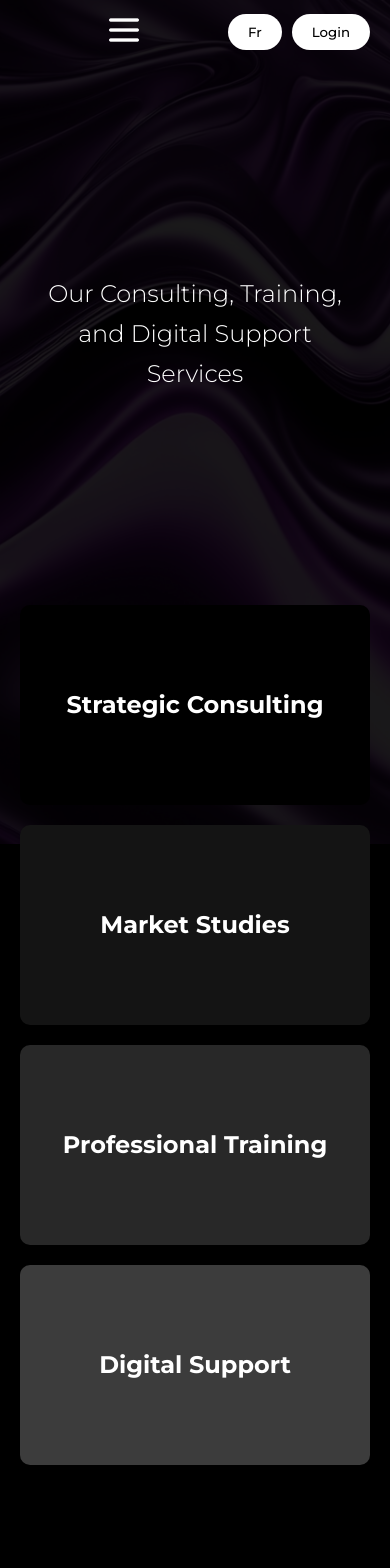
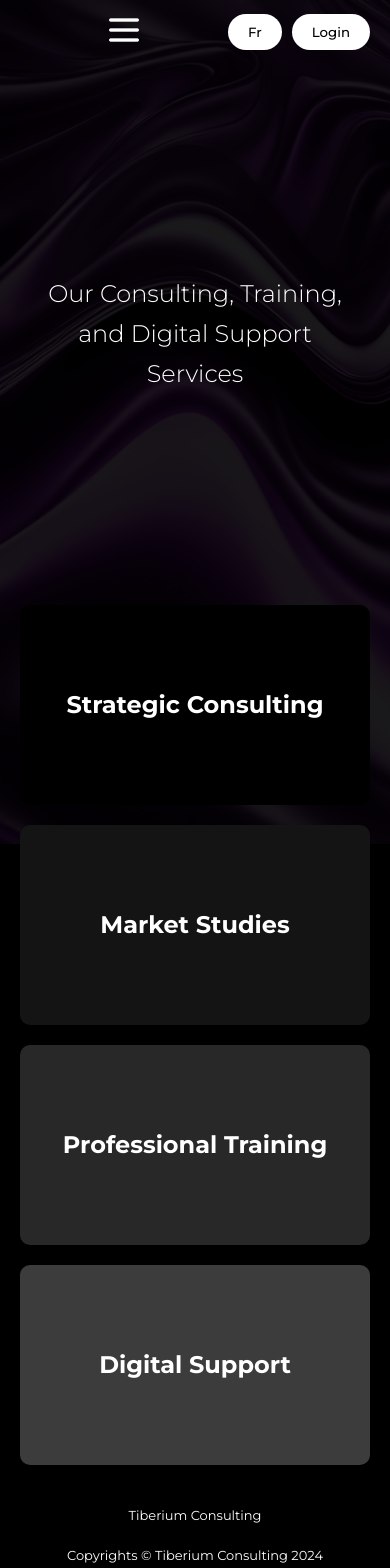
Before and after one commit to SOf1AN3/Project-Alpha, a React (Vite) app in the folder frontend/: page /services in a window 390 px wide. Shown: the top 1568 px of the page. Before the commit the page ends 1485 px from the top, so only its background shows below. Built offline with nearby package versions, Linux system fonts and the light colour scheme.

Commit message:
Making the footer responsive

```diff
--- a/frontend/src/components/Footer.jsx
+++ b/frontend/src/components/Footer.jsx
@@ -3,7 +3,7 @@
    return (
       <footer>
          <ul>
-            <li>Tiberium Consulting</li>
+            <li className='myks'>Developed By Myks Studios</li>
             {/* <li>
                <a href="">Facebook</a>
                <a href="">Instagram</a>
--- a/frontend/src/styles/footer.css
+++ b/frontend/src/styles/footer.css
@@ -1,14 +1,10 @@
 footer {
      position: relative;
-
      width: 100%;
      height: 30px;
-     background: linear-gradient(to bottom,
-               rgba(0, 0, 0, 0),
-               rgba(0, 0, 0, 0.7));
+     background: linear-gradient(to bottom, rgba(0, 0, 0, 0), rgba(0, 0, 0, 0.7));
      padding: 25px 50px;
      padding-bottom: 50px;
-
      user-select: none;
 }
 
@@ -19,15 +15,46 @@
      margin-bottom: 25px;
 }
 
-.services-footer {
-     position: absolute;
-     bottom: 0;
-     left: 0;
+.myks {
+     transition: 0.5s ease;
+}
+
+.myks:hover {
+     color: rgb(75, 0, 145);
+     transition: 0.5s ease;
+}
+
+@media (max-width: 1024px) {
+     footer {
+          padding: 20px 40px;
+     }
+
+     footer ul {
+          flex-direction: column;
+          align-items: flex-start;
+     }
 }
 
 @media (max-width: 768px) {
      footer {
           font-size: small;
-          padding: 20px;
+          padding: 15px 30px;
+     }
+
+     footer ul {
+          flex-direction: column;
+          align-items: center;
      }
 }
+
+@media (max-width: 480px) {
+     footer {
+          font-size: small;
+          padding: 10px 20px;
+     }
+
+     footer ul {
+          flex-direction: column;
+          align-items: center;
+     }
+}
```
